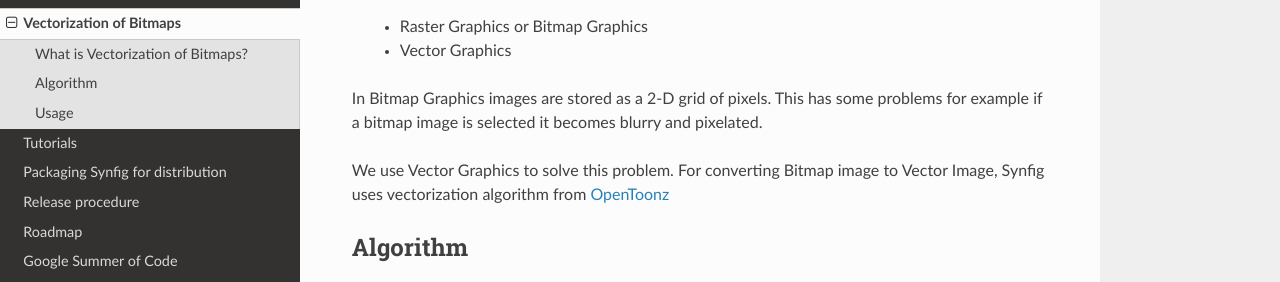
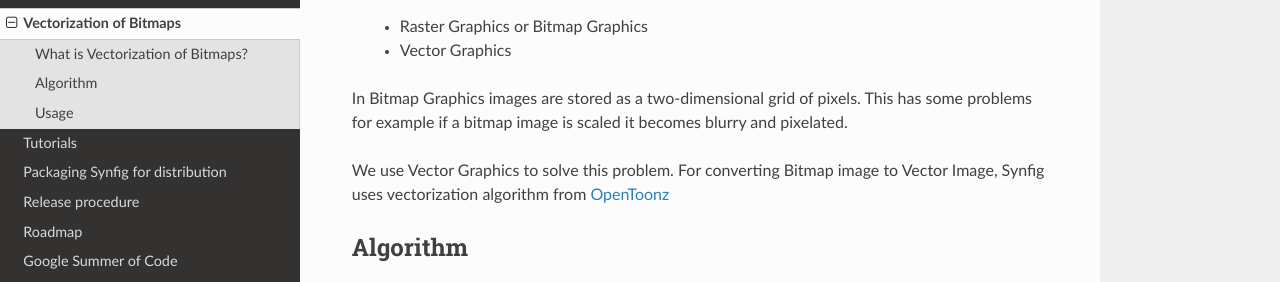
Before and after one commit to synfig/synfig-docs-dev, a Sphinx documentation site: the page built from docs/common/vectorization.rst, in a window 1280 px wide and 1400 px high. Shown: the part 321-603 px from the top of the window. Built offline with Sphinx 7.4.7 and the Read the Docs theme 2.0.0, drawn with Linux system fonts in a browser that asks for light colours.

Commit message:
Update vectorization.rst

```diff
--- a/docs/common/vectorization.rst
+++ b/docs/common/vectorization.rst
@@ -10,7 +10,7 @@ There are two common ways to represent a two-dimensional image:
     * Raster Graphics or Bitmap Graphics
     * Vector Graphics
 
-In Bitmap Graphics images are stored as a 2-D grid of pixels. This has some problems for example if a bitmap image is selected it becomes blurry and pixelated.
+In Bitmap Graphics images are stored as a two-dimensional grid of pixels. This has some problems for example if a bitmap image is scaled it becomes blurry and pixelated.
 
 We use Vector Graphics to solve this problem. For converting Bitmap image to Vector Image, Synfig uses vectorization algorithm from `OpenToonz <https://opentoonz.github.io/e/>`_
 
```
Also changed, not shown: other parts of docs/common/vectorization.rst (+1 -1 lines).
